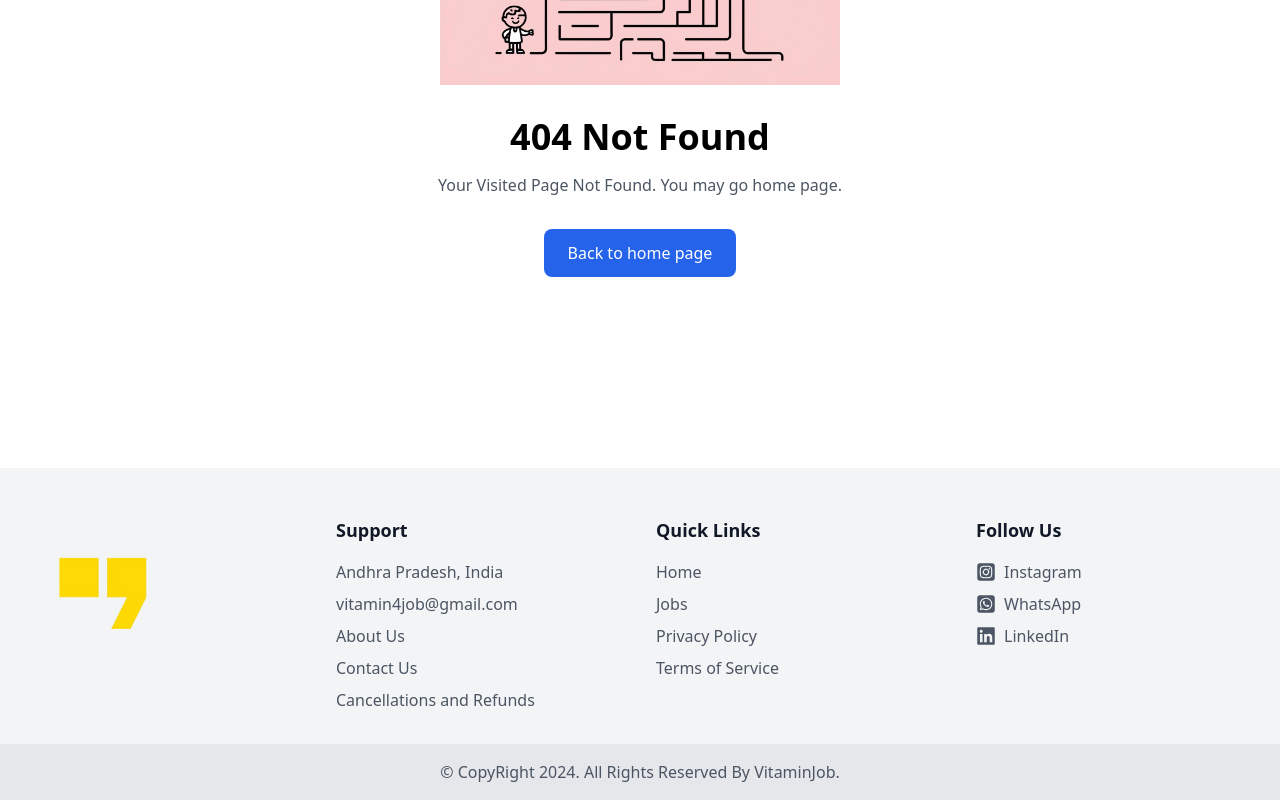
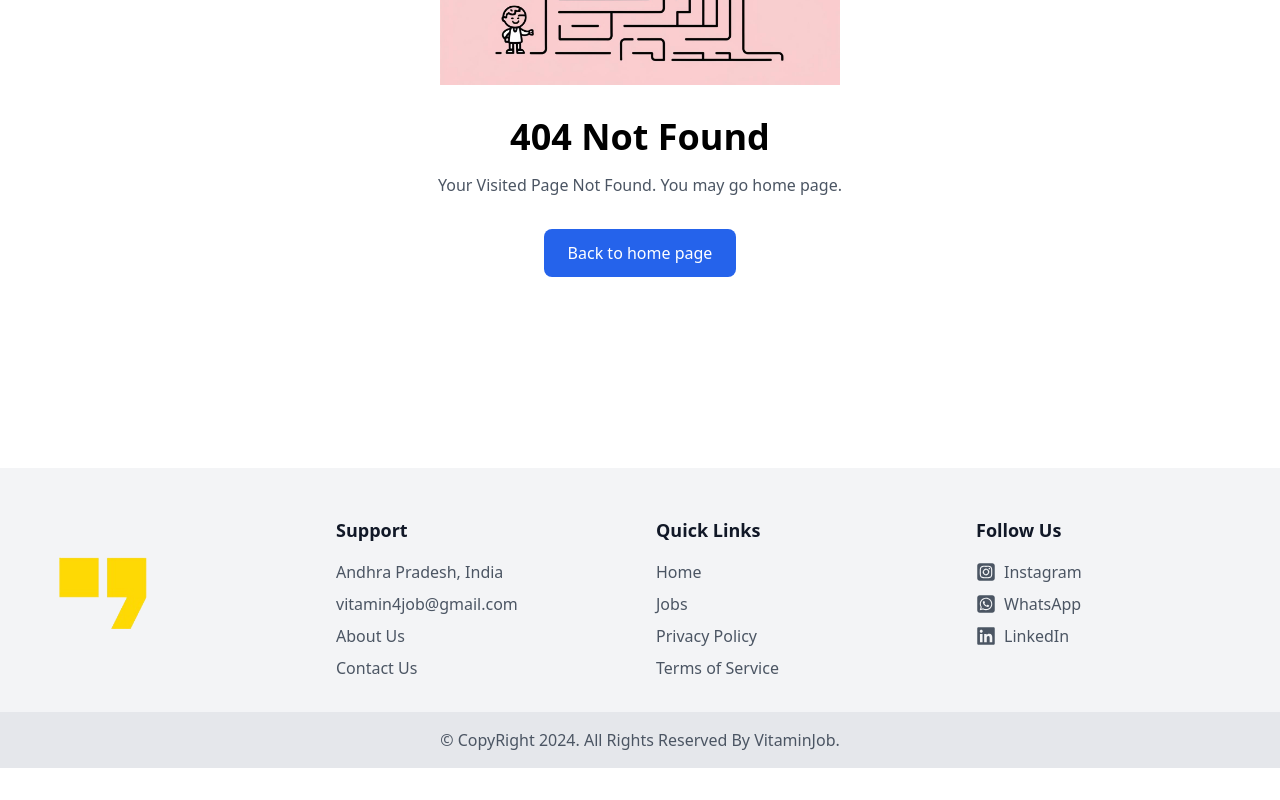
Before and after one commit to santhosh-2504/vitaminJob-frontend, a React (Vite) app: page /post/1 in a window 1280 px wide. Shown: the part 332-1132 px from the top of the page. After the commit the page ends 1100 px from the top, so only its background shows below. Built offline with nearby package versions, Linux system fonts and the light colour scheme; no server answers.

Commit message:
Cancellation Policy Removed

```diff
--- a/src/App.jsx
+++ b/src/App.jsx
@@ -24,7 +24,6 @@ import TakeQuiz from "./components/TakeQuiz";
 import FeedbackForm from "./components/FeedbackForm";
 import AboutUs from "./components/AboutUs";
 import ContactUs from "./components/ContactUs";
-import CancellationsAndRefunds from "./components/CancellationsAndRefunds";
 //import PostsPage from "./pages/PostsPage";
 //import SinglePost from "./pages/SinglePost";
 const ThemeContext = createContext();
@@ -126,7 +125,6 @@ const App = () => {
           <Route path="/feedback" element={<FeedbackForm/>}/>
           <Route path="/about-us" element={<AboutUs/>}/>
           <Route path="/contact-us" element={<ContactUs/>}/>
-          <Route path="/cancellations-and-refunds" element={<CancellationsAndRefunds/>}/>
           {/* <Route path="/posts" element={<PostsPage/>}/> */}
           {/* <Route path="/post/:id" element={<SinglePost/>}/> */}
           </Routes>
--- a/src/components/Footer.jsx
+++ b/src/components/Footer.jsx
@@ -44,14 +44,6 @@ const Footer = () => {
                   className="text-gray-600 dark:text-gray-300 hover:text-gray-900 dark:hover:text-white"
                 >
                   Contact Us
-                </Link>
-              </li>
-              <li>
-                <Link
-                  to="/cancellations-and-refunds"
-                  className="text-gray-600 dark:text-gray-300 hover:text-gray-900 dark:hover:text-white"
-                >
-                  Cancellations and Refunds
                 </Link>
               </li>
             </ul>
```
